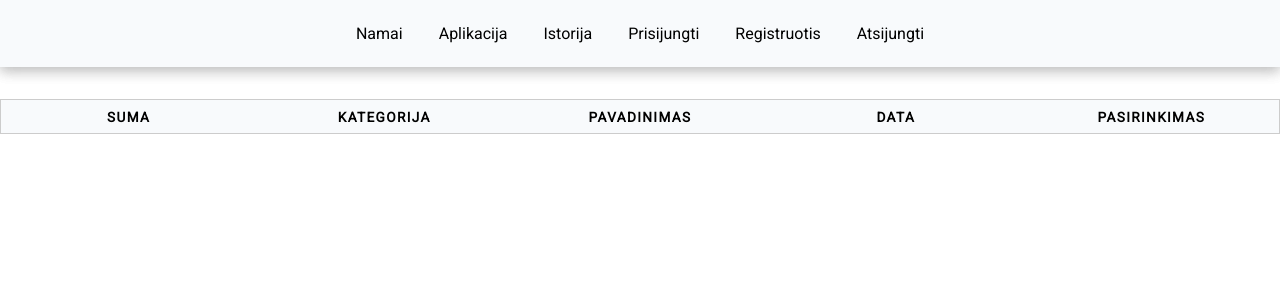
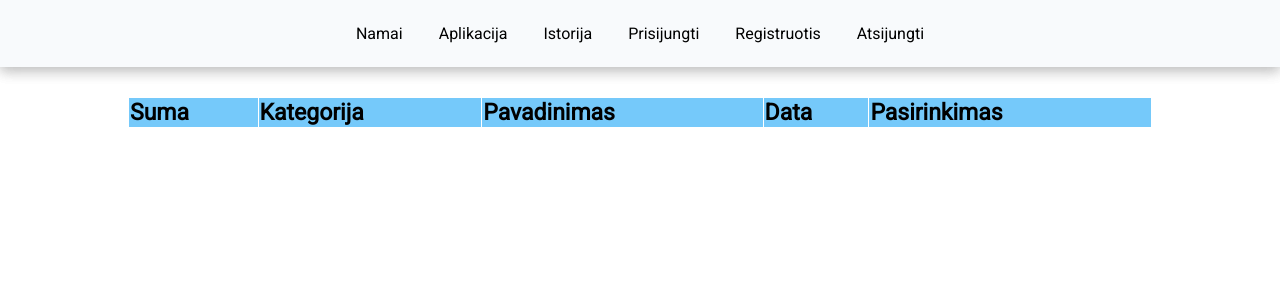
Before and after one commit to ModestasKr/Springfield-NPP, a React (Create React App) app in the folder frontend/: page /history in a window 1280 px wide. Shown: the top 300 px of the page. Built offline with nearby package versions, Linux system fonts and the light colour scheme.

Commit message:
Revert "fixing design and security"

```diff
--- a/frontend/src/components/history/EditExpenses.js
+++ b/frontend/src/components/history/EditExpenses.js
@@ -1,7 +1,6 @@
 import React, { useState } from "react";
 import { findExpensesDataAndUpdate } from "../../api/libraries/apiLibraries";
 import { useForm } from "react-hook-form";
-import "./style/Button.css";
 
 const EditExpenses = ({
   handleCancelClick,
@@ -123,14 +122,13 @@ const EditExpenses = ({
                 />
             </form>
         </td>
-      <td className="EditExpenses-button">
+        <td>
             <form onSubmit={handleSubmit(onSubmit)}>
                 <button type="submit">Pakeisti</button>
-          <button type="submit" onClick={handleCancelClick}>
-            Atšaukti
-          </button>
+                <button type="button" onClick={handleCancelClick}>Atšaukti</button>
             </form>
         </td>
+
   </tr>
   );
 };
--- a/frontend/src/components/history/EditIncome.js
+++ b/frontend/src/components/history/EditIncome.js
@@ -1,7 +1,6 @@
 import React, { useState } from "react";
 import { findIncomeDataAndUpdate } from "../../api/libraries/apiLibraries";
 import { useForm } from "react-hook-form";
-import "./style/Button.css";
 
 const EditIncome = ({
   handleCancelClick,
@@ -22,6 +21,7 @@ const EditIncome = ({
         name: name,
         date: date,
         category: category,
+
       });
 
       function updateIncomeObject(e) {
@@ -38,8 +38,7 @@ const EditIncome = ({
 
       function onSubmit() {
         findIncomeDataAndUpdate(userUpdateIncome, userID, subID).then(() =>
-      updateUserData(userID)
-    );
+        updateUserData(userID));
         setEditContactId(null);
       }
 
@@ -123,12 +122,10 @@ const EditIncome = ({
                 />
             </form>
         </td>
-      <td className="EditIncome-button">
+        <td>
             <form onSubmit={handleSubmit(onSubmit)}>
                 <button type="submit">Pakeisti</button>
-          <button type="button" onClick={handleCancelClick}>
-            Atšaukti
-          </button>
+                <button type="button" onClick={handleCancelClick}>Atšaukti</button>
             </form>
         </td>
   </tr>
--- a/frontend/src/components/history/ReadOnlyRow.js
+++ b/frontend/src/components/history/ReadOnlyRow.js
@@ -1,5 +1,5 @@
 import React from "react";
-import "./style/Button.css";
+import "./style/History.css";
 
 const ReadOnlyRow = ({
     subID,
--- a/frontend/src/components/history/style/Button.css
+++ /dev/null
@@ -1,15 +0,0 @@
-.ReadOnlyRow-button {
-  display: flex;
-  justify-content: center;
-  gap: 10px;
-}
-
-.EditIncome-button button,
-.EditExpenses-button button {
-  margin-left: 0.625em;
-}
-.EditIncome-button button,
-.EditExpenses-button button,
-.ReadOnlyRow-button button {
-  padding: 0.5em 1.5em;
-}
--- a/frontend/src/components/history/style/History.css
+++ b/frontend/src/components/history/style/History.css
@@ -1,38 +1,29 @@
 .History-container {
   display: flex;
   justify-content: center;
-  margin: 2em 0;
+  max-width: 100%;
+  padding-top: 30px;
 }
 
 .History-body {
-  border: 1px solid var(--backGround-color-400);
   border-collapse: collapse;
-  width: 100%;
-  table-layout: fixed;
+  width: 80%;
 }
 
-.History-body tr {
-  background-color: var(--backGround-color-100);
-  border: 1px solid var(--backGround-color-400);
-  padding: 0.35em;
+th,
+td {
+  border: 1px solid #ffffff;
+  text-align: left;
+  padding: 1px;
+  font-size: 23px;
 }
 
-.History-body th,
-td {
-  padding: 0.625em;
-  text-align: center;
+th {
+  background-color: rgb(117, 201, 250);
 }
 
-.History-body th {
-  font-size: 0.85em;
-  letter-spacing: 0.1em;
-  text-transform: uppercase;
-}
-
-@media screen and (max-width: 600px) {
-  .History-body {
-    border: 0;
-  }
+td {
+  background-color: #ffffff;
 }
 
 .table-income {
@@ -42,3 +33,9 @@ td {
 .table-expense {
   color: red;
 }
+
+.HistoryTable-button {
+  display: flex;
+  flex-direction: row;
+  gap: 10px;
+}
--- a/frontend/src/index.css
+++ b/frontend/src/index.css
@@ -17,14 +17,12 @@
   --text-color-300: #eb2f2f;
   --text-color-100: #838383;
   /* Background */
-  --backGround-color-400: #cccccc;
   --backGround-color-300: #c6c8c9;
   --backGround-color-200: #dfe1e2;
   --backGround-color-100: #f8fafc;
   /* Neutral */
   --color-1000: black;
   --Neutral-color-100: white;
-
   /* Typography */
   --mainFont: "Roboto", sans-serif;
 }
```
Lines whose indentation alone changed are shown as unchanged.
